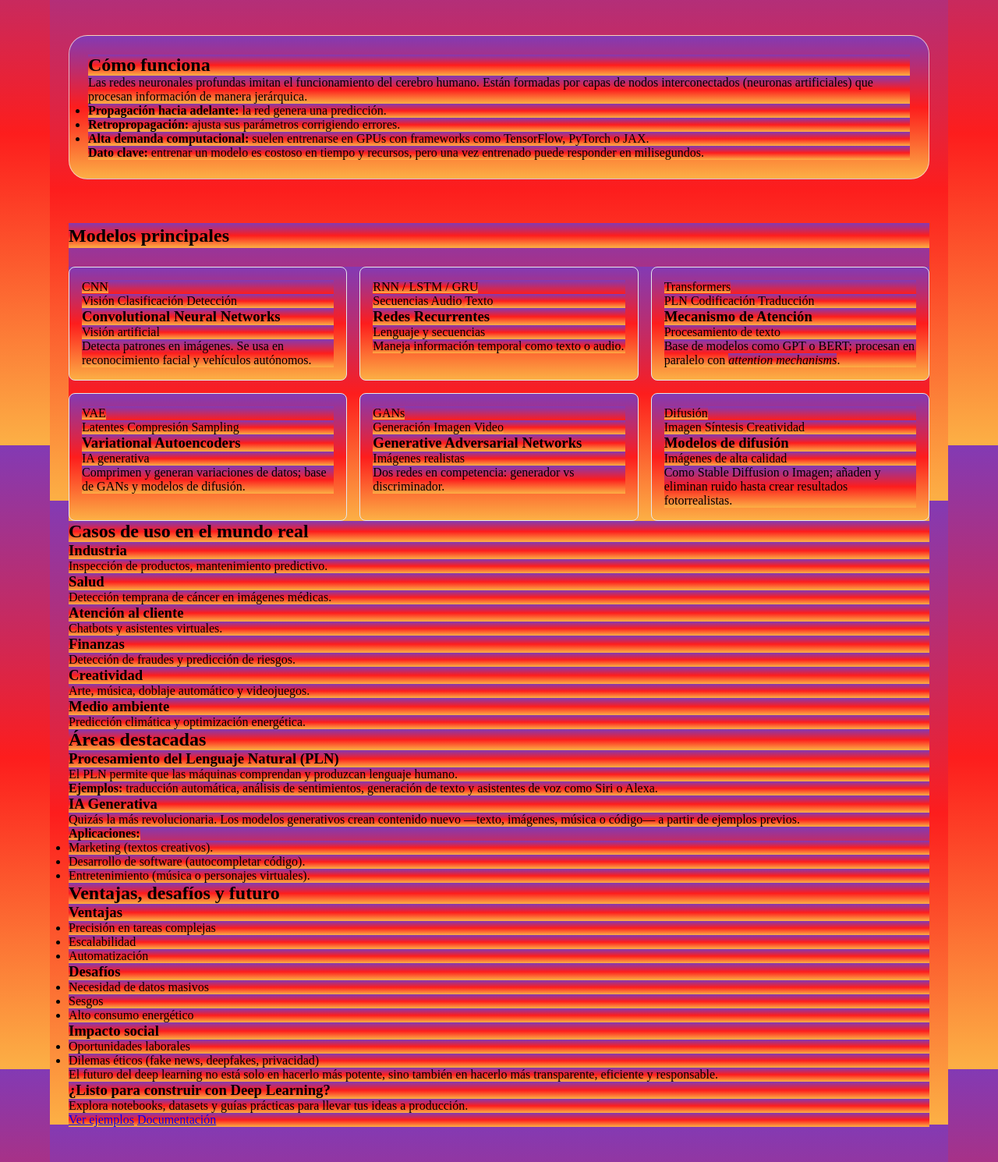
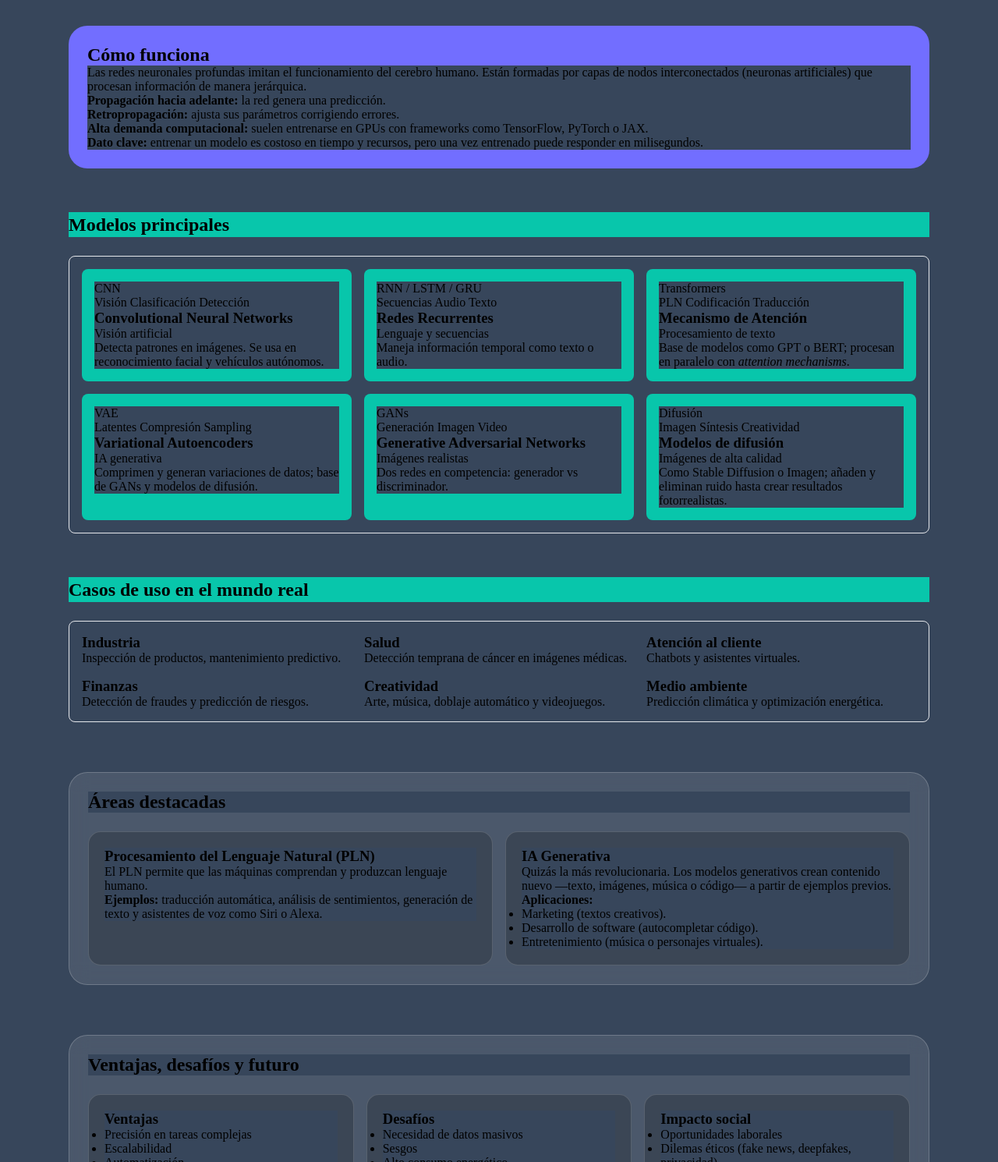
Before and after one commit to ulisesoliva17/ProyectoWeb, a plain HTML site: page html/dl.html in a window 1280 px wide. Shown: the part 229-1719 px from the top of the page at 78% size. Drawn offline with Linux system fonts and the light colour scheme.

Commit message:
cambios colores

```diff
--- a/css/estilo.css
+++ b/css/estilo.css
@@ -2,43 +2,54 @@
   margin: 0;
   padding: 0;
   box-sizing: border-box;
-      background: linear-gradient(
-        to bottom,               /* bg-gradient-to-b */
-        #833AB4,                 /* from-[#833AB4] */
-        #FD1D1D,                 /* via-[#FD1D1D] */
-        #FCB045                  /* to-[#FCB045] */
-      );
-      background-attachment:fixed;
+  background-color: #37465B;
+  background-attachment: fixed;
 }
+
 /*Agregado 29/09*/
-header{
+header {
   display: flex;
   align-items: center;
   justify-content: space-between;
+  background-color: #5AFFE7;
 }
+
+/*5AFFE7 verde agua claro*/
 
 header .conjunto {
   display: flex;
   align-items: center;
   padding-top: 5px;
-    padding-left: 5px; }
+  padding-left: 5px;
+}
+
 header .conjunto .logo {
   text-decoration: none;
 }
+
 header .conjunto .logo img {
-        width: 50px; }
-    header .conjunto .titulo h1{
+  width: 50px;
+}
+
+header .conjunto .titulo h1 {
   font-family: 'Bebas Neue', cursive;
-      letter-spacing: 1px; }
+  letter-spacing: 1px;
+}
+
 header .conjunto .titulo h1 a {
   padding-left: 10px;
   text-decoration: none;
   list-style: none;
-        color: #000; }
+  color: #000;
+}
+
 header .conjunto .titulo h1 a #title {
-          font-family: 'Bebas Neue', cursive; }
+  font-family: 'Bebas Neue', cursive;
+}
+
 header .conjunto .titulo h1 a:visited {
-          color: #000; }
+  color: #000;
+}
 
 header .lista {
   display: flex;
@@ -46,87 +57,136 @@ header{
   justify-content: flex-end;
   padding-right: 10px;
   list-style: none;
+  font-size: 20px;
 }
+
 header .lista .link {
-      position: relative;
-      display: block;
   color: #000;
+  text-decoration: none;
+  display: flex;
   padding: 15px 13px;
-      text-decoration: none;
-      text-align: center;
-      font-size: 18px;
-      font-family: 'Franklin Gothic Medium', 'Arial Narrow', Arial, sans-serif;
-      cursor: pointer;
-      width: fit-content;
-      margin: 0 auto 20px;
-      z-index: 0;
-      transition: all 450ms ease;
-    }/*
-      header .lista .link::after, header .lista .link::before {
-        content: '';
-        display: block;
-        position: absolute;
-        transition: width 540ms, opacity 300ms ease;
 }
-      header .lista .link:visited {
-        color: #000;
-       }
-    header .lista .link--1 {
-      padding: 0 15px;
-    }
-      header .lista .link--1::before, header .lista .link--1::after {
-        top: 0;
-        bottom: 0;
-        margin: auto 0;
-        height: 0.1rem;
-        width: 0;
-      }*/
+
 /*REVEER ESTO PARA QUE NO SE DEFORME*/
 img {
   width: 200px;
 }
+
 #main-dl {
   margin-left: auto;
   margin-right: auto;
-    max-width: 72rem;      /* equivalente a 1152px */
-    padding-left: 1.5rem;  /* 24px */
-    padding-right: 1.5rem; /* 24px */
-    padding-top: 4rem;     /* 64px */
-    padding-bottom: 6rem;  /* 96px */
-  }
-  #descripcion{
-    margin-top: 3rem; /* 48px */
-    border-radius: 1.5rem; /* 24px */
-    border: 1px solid rgba(244, 225, 225, 0.746);
-    background-color: rgba(255, 253, 253, 1);
-    padding: 1.5rem; /* 24px */
-    backdrop-filter: blur(12px);
+  max-width: 72rem;
+  /* equivalente a 1152px */
+  padding-left: 1.5rem;
+  /* 24px */
+  padding-right: 1.5rem;
+  /* 24px */
+  padding-top: 4rem;
+  /* 64px */
+  padding-bottom: 6rem;
+  /* 96px */
 }
 
-  #modelos-h2{
+#descripcion {
+  margin-top: 3rem;
+  /* 48px */
+  border-radius: 1.5rem;
+  /* 24px */
+  /*border: 1px solid rgba(244, 225, 225, 0.746);*/
+  background-color: #726eff;
+  padding: 1.5rem;
+  /* 24px */
+}
+
+#descripcion-h2 {
+  background-color: #726eff;
+}
+
+#descripcion-lista {
+  list-style-type: none;
+}
+
+#modelos-h2 {
   margin-top: 3.5rem;
   font-size: 1.5rem;
   line-height: 2rem;
 }
 
+#modelos-h2 {
+  background-color: #08C6AB;
+}
 
-  #modelos-cajas{
+#modelos-cajas {
+  border: 1px solid #e5e7eb;
+  border-radius: 0.5rem;
+  padding: 1rem;
   margin-top: 1.5rem;
   display: grid;
-
   grid-template-columns: repeat(3, 1fr);
   grid-template-rows: auto;
   /*Hueco entre filas y columnas*/
   gap: 1rem;
   box-sizing: border-box;
 }
-#modelos-cajas > article{
-  border: 1px solid #e5e7eb;
+
+#modelos-cajas>article {
+  background-color: #08C6AB;
+  /*border: 1px solid #e5e7eb;*/
   border-radius: 0.5rem;
-  /*background: rgba(255,255,255,0.1);
-  backdrop-filter: blur(10px);*/
-  /* opcional: sombra suave */
-  /*box-shadow: 0 6px 18px rgba(0,0,0,.08);*/
   padding: 1rem;
+}
 
+/*
+#modelos-caja,h3,p,span,em{
+background: rgba(255, 255, 255, 0.02);
+}*/
+
+#areas {
+  margin-top: 4rem;
+  /* mt-16 */
+  border-radius: 1.5rem;
+  /* rounded-3xl */
+  border: 1px solid rgba(255, 255, 255, 0.2);
+  /* border-white/20 */
+  background: rgba(255, 255, 255, 0.1);
+  /* bg-white/10 */
+  padding: 1.5rem;
+  /* p-6 */
+  backdrop-filter: blur(12px);
+  /* backdrop-blur-md */
 }
+
+#areas-grid {
+  margin-top: 1.5rem;
+  /* mt-6 */
+  display: grid;
+  grid-template-columns: repeat(2, 1fr);
+  gap: 1rem;
+  /*display: flex;*/
+  flex-direction: row;
+  justify-content: flex-end;
+  background: rgba(255, 255, 255, 0);
+  /*Fondo tranparente*/
+}
+
+#VD-Grid {
+  margin-top: 1.5rem;
+  /* mt-6 */
+  display: grid;
+  grid-template-columns: repeat(3, 1fr);
+  gap: 1rem;
+  /*display: flex;*/
+  flex-direction: row;
+  justify-content: flex-end;
+  background: rgba(255, 255, 255, 0);
+  /*Fondo tranparente*/
+}
+
+#area-card {
+  border-radius: 1rem;
+  /* rounded-2xl */
+  border: 1px solid rgba(255, 255, 255, 0.15);
+  background: rgba(0, 0, 0, 0.2);
+  padding: 1.25rem;
+  /* p-5 */
+}
--- a/html/dl.html
+++ b/html/dl.html
@@ -148,9 +148,9 @@
     </section>
 
     <!-- Casos de uso -->
-    <section aria-labelledby="casos">
-      <h2 id="casos">Casos de uso en el mundo real</h2>
-      <div>
+    <section id="modelos">
+      <h2 id=modelos-h2>Casos de uso en el mundo real</h2>
+      <div id="modelos-cajas">
         <div>
           <h3>Industria</h3>
           <p>Inspección de productos, mantenimiento predictivo.</p>
@@ -179,15 +179,15 @@
     </section>
 
     <!-- Áreas destacadas -->
-    <section aria-labelledby="areas">
-      <h2 id="areas">Áreas destacadas</h2>
-      <div>
-        <div>
+    <section id="areas">
+      <h2 id="areas-h2">Áreas destacadas</h2>
+      <div id = "areas-grid">
+        <div id = "area-card">
           <h3>Procesamiento del Lenguaje Natural (PLN)</h3>
           <p>El PLN permite que las máquinas comprendan y produzcan lenguaje humano.</p>
           <p><strong>Ejemplos:</strong> traducción automática, análisis de sentimientos, generación de texto y asistentes de voz como Siri o Alexa.</p>
         </div>
-        <div>
+        <div id ="area-card">
           <h3>IA Generativa</h3>
           <p>Quizás la más revolucionaria. Los modelos generativos crean contenido nuevo —texto, imágenes, música o código— a partir de ejemplos previos.</p>
           <div>
@@ -202,11 +202,12 @@
       </div>
     </section>
 
+
     <!-- Ventajas, desafíos y futuro -->
-    <section aria-labelledby="ventajas">
+    <section id="areas">
       <h2 id="ventajas">Ventajas, desafíos y futuro</h2>
-      <div>
-        <div>
+      <div id="VD-Grid">
+        <div id = "area-card">
           <h3>Ventajas</h3>
           <ul>
             <li>Precisión en tareas complejas</li>
@@ -214,7 +215,7 @@
             <li>Automatización</li>
           </ul>
         </div>
-        <div>
+        <div id = "area-card">
           <h3>Desafíos</h3>
           <ul>
             <li>Necesidad de datos masivos</li>
@@ -222,7 +223,7 @@
             <li>Alto consumo energético</li>
           </ul>
         </div>
-        <div>
+        <div id = "area-card">
           <h3>Impacto social</h3>
           <ul>
             <li>Oportunidades laborales</li>
@@ -234,7 +235,7 @@
     </section>
 
     <!-- CTA final -->
-    <section aria-labelledby="cta">
+    <!--<section aria-labelledby="cta">
       <div>
         <div>
           <h3 id="cta">¿Listo para construir con Deep Learning?</h3>
@@ -245,6 +246,6 @@
           <a href="#">Documentación</a>
         </div>
       </div>
-    </section>
+    </section>-->
   </main>
 </body>
```
Also changed, not shown: html/ml.html (+256 -0 lines), image.png (added). Lines whose indentation alone changed are shown as unchanged.
